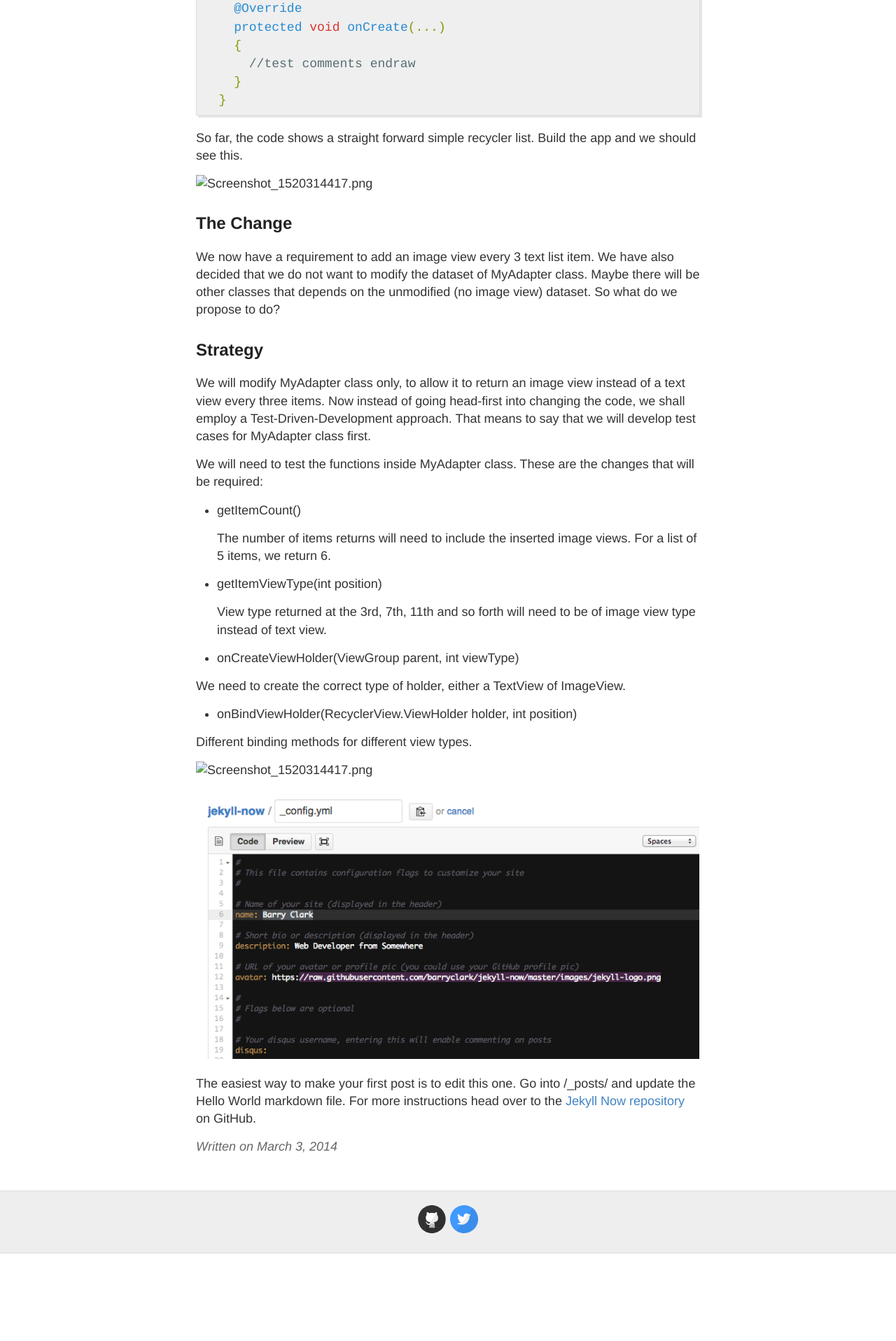
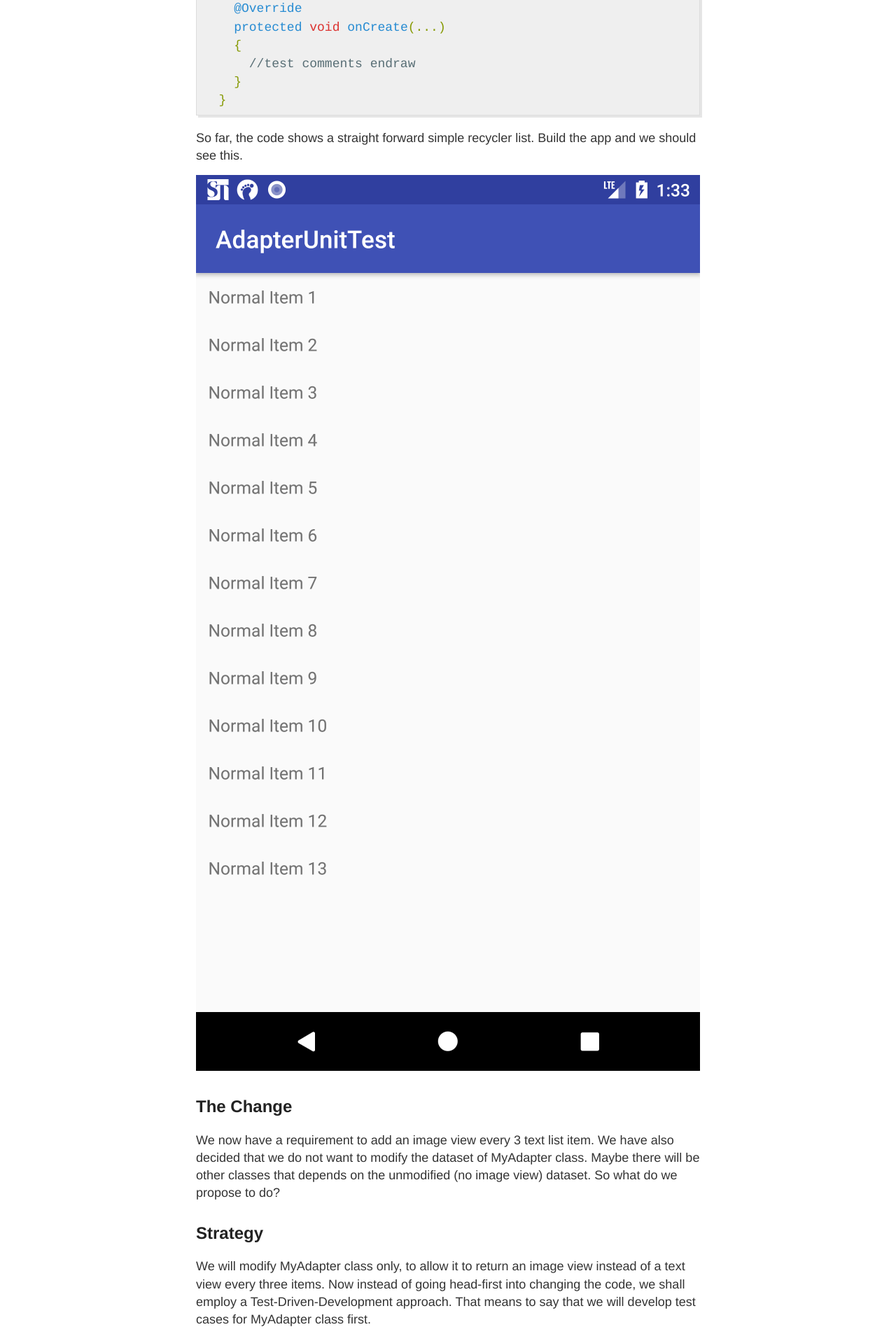
Before and after one commit to teoboonkeat/teoboonkeat.github.io, a Jekyll site: the page built from _posts/2014-3-3-Hello-World.md, in a window 1280 px wide. Shown: the part 1665-3581 px from the top of the page at 70% size. Built offline with Jekyll 4.4.1, drawn with Linux system fonts in a browser that asks for light colours; before the commit the page ends 3456 px from its top, so only the background shows below that.

Commit message:
Update 2014-3-3-Hello-World.md

```diff
--- a/_posts/2014-3-3-Hello-World.md
+++ b/_posts/2014-3-3-Hello-World.md
@@ -72,7 +72,7 @@ MyAdapter.java
 
 So far, the code shows a straight forward simple recycler list. Build the app and we should see this.
 
-![Screenshot_1520314417.png]({{site.baseurl}}/_posts/Screenshot_1520314417.png)
+![Screenshot_1520314417.png]({{site.baseurl}}/images/Screenshot_1520314417.png)
 
 
 ## The Change
@@ -100,7 +100,7 @@ We will need to test the functions inside MyAdapter class. These are the changes
 
  	Different binding methods for different view types.
 
-![Screenshot_1520314417.png]({{site.baseurl}}/_posts/Screenshot_1520314417.png)
+
 
 
 ![_config.yml]({{ site.baseurl }}/images/config.png)
```
